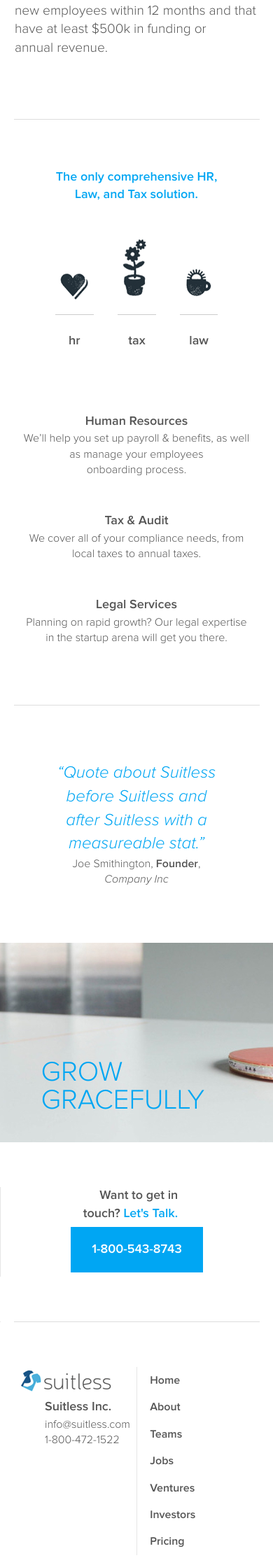
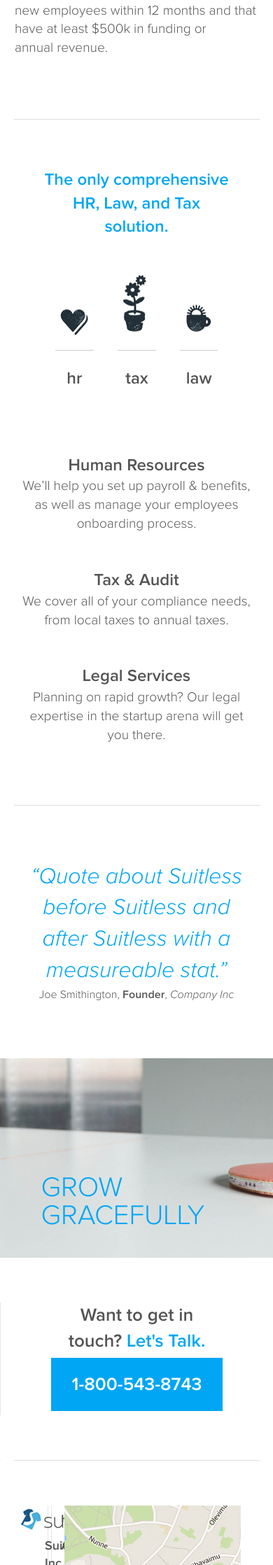
Before and after one commit to flanban/redolent-octo-kumquat, a Jekyll site: the page built from index.html, in a window 390 px wide. Shown: the part 1917-4153 px from the top of the page at 70% size. Built offline with Jekyll 4.4.1, drawn with Linux system fonts in a browser that asks for light colours.

Commit message:
make text big when screen small

```diff
--- a/_sass/_footer.scss
+++ b/_sass/_footer.scss
@@ -19,12 +19,10 @@ body > footer {
     width: 100%;
     font-size:26px;
     @extend .semibold; // !optional;
-    @media(max-width: 880px) {
-      font-size:18px;
-    }
     @media(max-width: 660px) {
       text-align:center;
     }
+
     h2 {
       text-align:right;
       display:inline-block;
@@ -32,6 +30,10 @@ body > footer {
       margin-bottom: 12px;
       span {
         color:#00a6f3;
+      }
+      @media(max-width: 660px) {
+        text-align:inherit;
+        padding-right:0;
       }
     }
     p {
@@ -53,17 +55,7 @@ body > footer {
     margin-bottom:64px;
   }
 
-  .footer-links {
-    width:22%;
-    margin-bottom:36px;
-    @extend .semibold;
-    li {
-      padding:8px 18px;
-    }
-    @media(max-width: 959px) {
-      width:49%;
-    }
-  }
+
   .footer-info {
     width:24%;
     padding:0 0 0 64px;
@@ -74,13 +66,26 @@ body > footer {
     @media(max-width: 959px) {
       width:49%;
     }
+    @media(max-width: 660px) {
+      width:0%;
+    }
   }
-  .footer-maps {
+  .footer-links {
+    width:22%;
+    margin-bottom:36px;
+    @extend .semibold;
+    li {
+      padding:8px 18px;
+    }
+    @media(max-width: 959px) {
+      width:0%;
+    }
+  }  .footer-maps {
     width:50%;
     text-align:left;
     padding-left: 18px;
     @media(max-width: 959px) {
-      width:100%;
+      width:0%;
     }
     > div {
       display:inline-block;
--- a/_sass/_home.scss
+++ b/_sass/_home.scss
@@ -186,6 +186,16 @@ body { // need to namespace this
       color: #00a6f3;
     }
   }
+  h4 {
+    @media(max-width: 660px) {
+      font-size:x-large;
+    }
+  }
+  p {
+    @media(max-width: 660px) {
+      font-size:larger;
+    }
+  }
   ul {
     margin-bottom:110px;
     text-align: center;
@@ -266,10 +276,15 @@ body { // need to namespace this
 .home-5 {
   text-align:center;
   padding:60px;
-  @media(max-width: 660px) {
-    padding:80px;
+  @media(max-width: 480px) {
+    padding:80px 30px;
     h5 {
       color:#00a6f3;
+    }
+  }
+  @media(max-width: 480px) {
+    h5 {
+      font-size:xx-large;
     }
   }
 }
```
